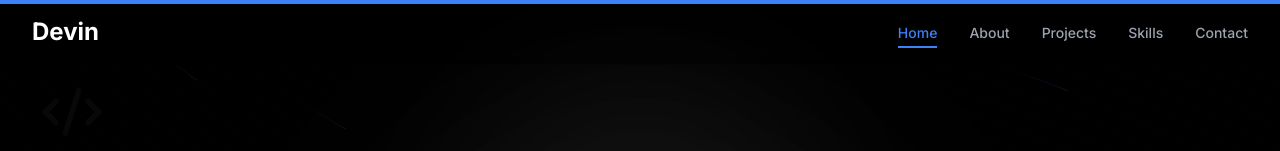
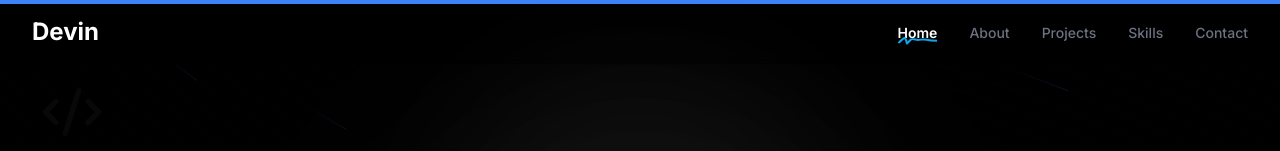
Before and after one commit to devin-voegele/portfolio, a Next.js app: page / in a window 1280 px wide. Shown: the top 151 px of the page. Built offline with nearby package versions, Linux system fonts and the light colour scheme.

Commit message:
Add squiggly underline animation to navbar active links

```diff
--- a/components/Navbar.tsx
+++ b/components/Navbar.tsx
@@ -73,31 +73,49 @@ export default function Navbar() {
 
             {/* Desktop Navigation */}
             <div className="hidden md:flex items-center space-x-8">
-              {navItems.map((item) => (
+              {navItems.map((item) => {
+                const isActive = activeSection === item.href.substring(1);
+                return (
                   <a
                     key={item.name}
                     href={item.href}
-                  className="relative group"
+                    className="relative"
                   >
                     <span
                       className={`text-sm font-medium transition-colors ${
-                      activeSection === item.href.substring(1)
-                        ? 'text-accent'
-                        : 'text-gray-400 hover:text-white'
+                        isActive
+                          ? 'text-white font-semibold'
+                          : 'text-gray-500 hover:text-white'
                       }`}
                     >
                       {item.name}
                     </span>
-                  <motion.div
-                    className="absolute -bottom-1 left-0 right-0 h-0.5 bg-accent"
-                    initial={{ scaleX: 0 }}
+                    {isActive && (
+                      <motion.div className="absolute -bottom-[1px] left-0 right-0 h-[8px]">
+                        <svg width="100%" height="8" viewBox="0 0 37 8" fill="none" preserveAspectRatio="none">
+                          <motion.path
+                            d="M1 5.39971C7.48565 -1.08593 6.44837 -0.12827 8.33643 6.47992C8.34809 6.52075 11.6019 2.72875 12.3422 2.33912C13.8991 1.5197 16.6594 2.96924 18.3734 2.96924C21.665 2.96924 23.1972 1.69759 26.745 2.78921C29.7551 3.71539 32.6954 3.7794 35.8368 3.7794"
+                            stroke="#0EA5E9"
+                            strokeWidth="2"
+                            strokeLinecap="round"
+                            strokeLinejoin="round"
+                            initial={{
+                              strokeDasharray: 84.20591735839844,
+                              strokeDashoffset: 84.20591735839844,
+                            }}
                             animate={{
-                      scaleX: activeSection === item.href.substring(1) ? 1 : 0,
+                              strokeDashoffset: 0,
                             }}
-                    transition={{ duration: 0.3 }}
+                            transition={{
+                              duration: 0.5,
+                            }}
                           />
+                        </svg>
+                      </motion.div>
+                    )}
                   </a>
-              ))}
+                );
+              })}
             </div>
 
             {/* Mobile Menu Button */}
```
Lines whose indentation alone changed are shown as unchanged.
